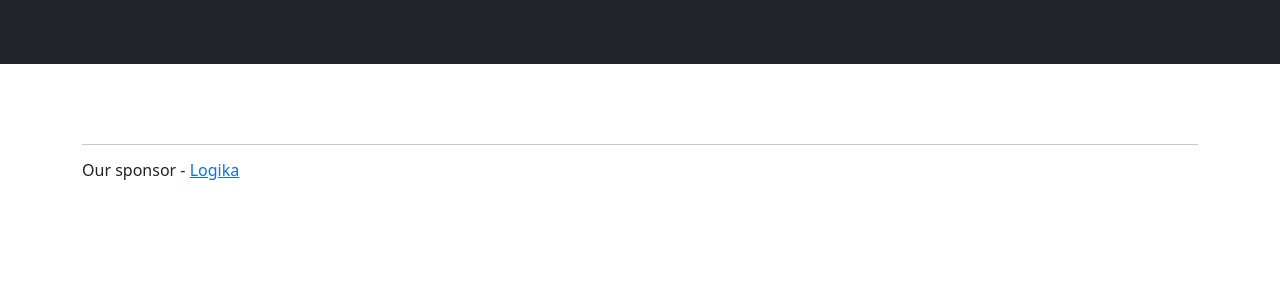
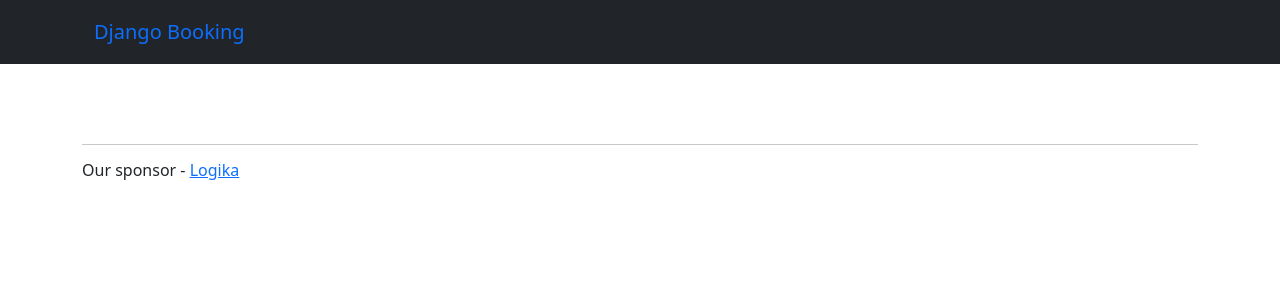
Before and after one commit to Skrriply/django-booking, a Django app: template booking_system/booking/templates/base/_base.html in a window 1280 px wide. Shown: the top 300 px of the page. Run offline with Django 5.2, Linux system fonts and the light colour scheme; the template is opened without the code that fills it, so the values that code supplies are empty.

Commit message:
Redacted nav-bar

```diff
--- a/booking_system/booking/templates/base/_header.html
+++ b/booking_system/booking/templates/base/_header.html
@@ -4,9 +4,23 @@
       <a href="/" class="d-flex align-items-center mb-2 mb-lg-0 text-white text-decoration-none">
         <svg class="bi me-2" width="40" height="32" role="img" aria-label="Bootstrap"><use xlink:href="#bootstrap"></use></svg>
       </a>
+
+      <nav class="navbar navbar-expand-lg bg-body-dark position-absolute top-15  start-5 translate-start">
+  <div class="container-fluid">
+    <a class="navbar-brand" href="#">Django Booking</a>
+    <button class="navbar-toggler" type="button" data-bs-toggle="collapse" data-bs-target="#navbarSupportedContent" aria-controls="navbarSupportedContent" aria-expanded="false" aria-label="Toggle navigation">
+      <span class="navbar-toggler-icon"></span>
+    </button>
     </div>
   </div>
 
 
 
+
+
+
+
+
+
+
 </header>
```
